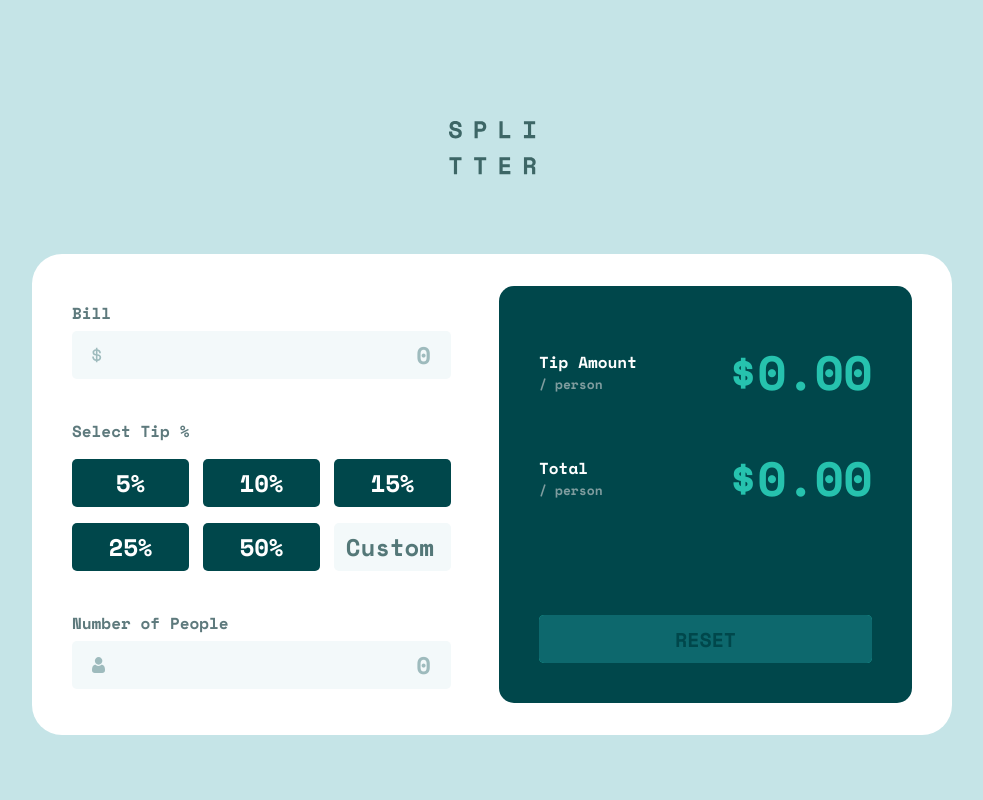
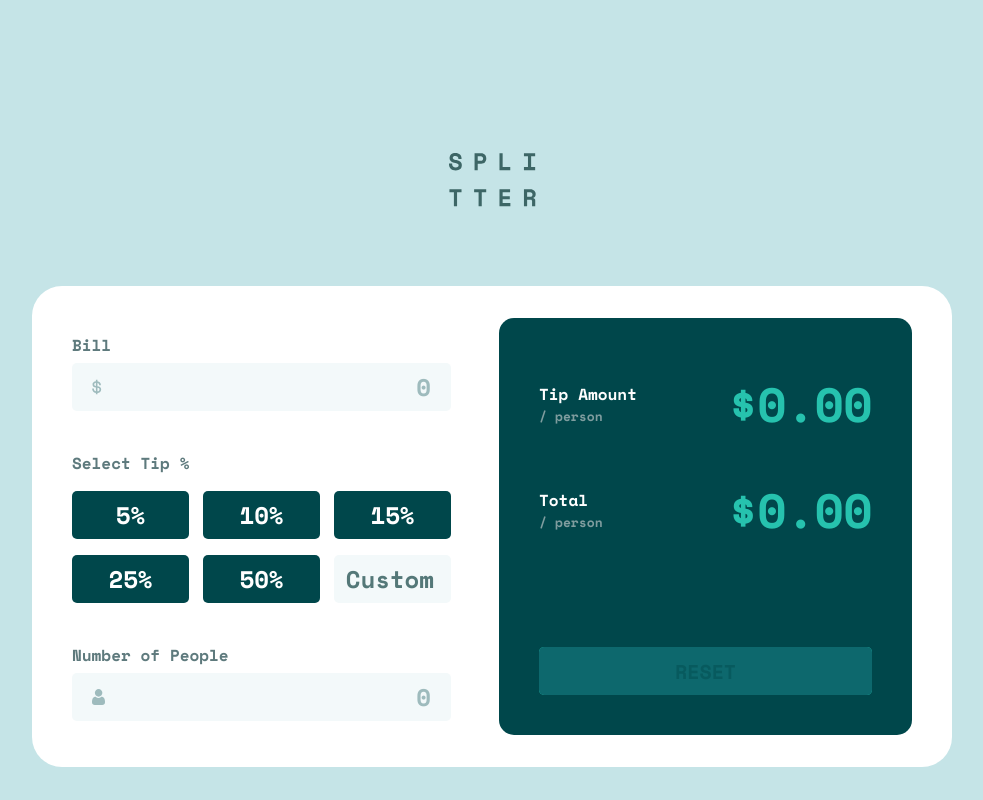
Before and after one commit to TonyzCataldo/tip-calculator-challenge, a website: page index.html in a window 1280 px wide. Shown: the whole page, without its empty margins (148-1131 px from the left). Drawn offline with nearby package versions, Linux system fonts and the light colour scheme.

Commit message:
bug fix and design adjust

```diff
--- a/index.js
+++ b/index.js
@@ -50,7 +50,7 @@ function resetar(){
     people.parentElement.querySelector('.container__caption').querySelector(".container__span").classList.remove("container__span--visible");
     customLabel.classList.remove("container__button--border")
     radios.forEach(radio => {
-        radio.removeAttribute('checked');
+        radio.checked = false;;
         radio.parentElement.classList.remove("container__button--selected");
     });
     containerTipAmount.innerHTML = "$0.00";
--- a/sass/style.scss
+++ b/sass/style.scss
@@ -44,7 +44,7 @@ body{
 
 .full__logo{
   @include respond-to(desktop){
-    margin-top: 5rem;
+    margin-top: 7rem;
     margin-bottom: 2rem;
   }
 }
@@ -275,6 +275,7 @@ input:focus{
 
     &:disabled{
         background-color: $disabled-color;
+        color: #00474b6b;
      }
     }
 }
```
Also changed, not shown: css/style.css, 1 other file.
